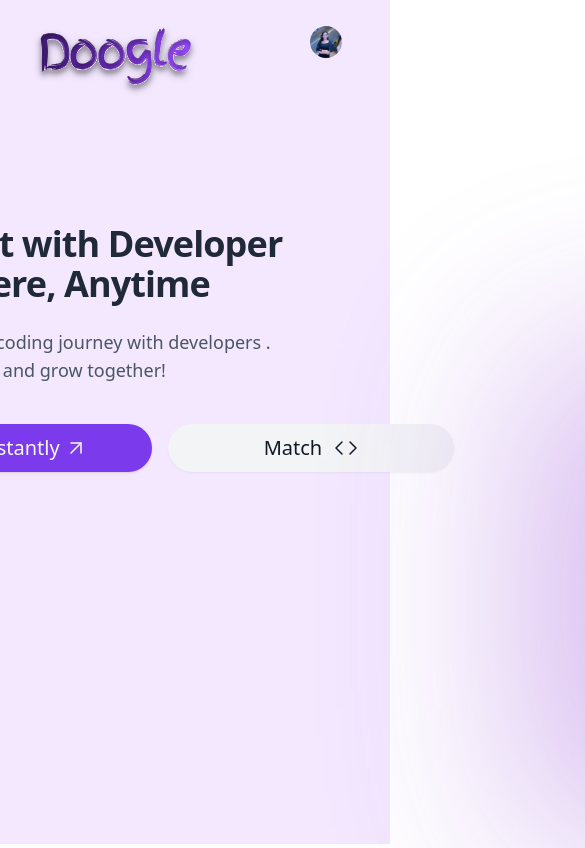
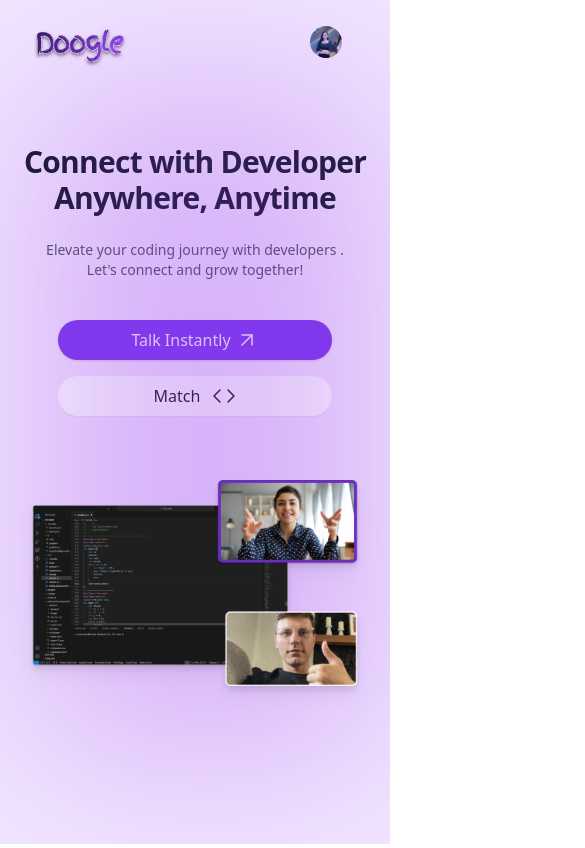
Before and after one commit to SurajjBhardwaj/Doogle, a Next.js app: page / in a window 390 px wide. Shown: the top 848 px of the page, 585 px wide, since content can reach past the window. Built offline with nearby package versions, Linux system fonts and the light colour scheme.

Commit message:
Home page responsive

```diff
--- a/sections/profile/Home.js
+++ b/sections/profile/Home.js
@@ -15,7 +15,7 @@ const Home = () => {
     <section className="w-screen h-screen bg-purple-100 ">
       <div className="mx-auto max-w-screen-2xl px-8 md:px-16 py-2">
         <header className="h-14 flex w-full justify-between py-4">
-          <img src="/Doogle.svg" alt="logo" className=" self-start " />
+          <Image height={100} width={200} src="/Doogle.svg" alt="logo" className=" self-start h-12 w-[6rem] lg:h-16 lg:w-32" />
 
           <HoverCard>
             <HoverCardTrigger asChild>
@@ -42,33 +42,33 @@ const Home = () => {
           {/* <CircleUserRound  color="#6C2DBE" className="h-8 w-8" /> */}
         </header>
 
-        <div className="my-40 flex items-center justify-center gap-16">
+        <div className="my-20 lg:my-40 flex flex-col lg:flex-row items-center justify-center gap-16">
           <div class=" flex flex-col  justify-center">
-            <span class=" text-4xl font-extrabold tracking-tight text-gray-800 sm:text-6xl">
+            <span class="text-center text-3xl text-nowrap lg:text-left lg:text-6xl font-extrabold tracking-tight text-gray-900 ">
               <h1>Connect with Developer</h1>
-              <h1>Anywhere, Anytime</h1>
+              <h1 >Anywhere, Anytime</h1>
             </span>
-            <p className="mt-6 px-4 text-left text-lg  text-gray-600">
+            <p className=" text-center lg:text-left  mt-6 px-4 text-sm lg:text-xl  text-gray-600">
               Elevate your coding journey with  developers .
 
             </p>
-            <p className="px-4 text-left text-lg  text-gray-600">
+            <p className=" text-center lg:text-left  px-4 text-sm lg:text-xl  text-gray-600">
             Let&apos;s connect and grow
               together!
             </p>
-            <div class="mt-10 flex items-center gap-x-4">
+            <div class="mt-10 flex flex-col gap-y-4 lg:flex-row items-center lg:gap-x-4">
 
 
 
-              <Button className=" p-6 px-16 rounded-full space-x-1">
+              <Button className="p-5 lg:p-6 px-7 lg:px-16 rounded-full space-x-1 w-4/5">
 
-                <p className="text-xl font-light ">
+                <p className="text-base lg:text-xl font-light ">
                 Talk Instantly
                 </p>
                 <ArrowUpRight strokeWidth={1.5} />
               </Button>
-              <Button className="space-x-3 p-6 px-24 rounded-full " variant="secondary">
-              <p className="text-xl font-light ">
+              <Button className="p-5 lg:p-6 px-7 lg:px-16  space-x-3  rounded-full  w-4/5 bg-white" variant="secondary">
+              <p className="text-base lg:text-xl font-light ">
               Match
               </p>
                 <Code strokeWidth={1.5} />
@@ -77,7 +77,7 @@ const Home = () => {
           </div>
 
           <div className="">
-            <div className="absolute  w-[600px] h-[500px]  opacity-30 blur-[100px] bg-purple-700 "></div>
+            <div className="absolute top-[10%] w-[90%] h-[80%] lg:w-[600px] lg:h-[500px]  opacity-30 blur-[100px] bg-purple-600 lg:bg-purple-700 "></div>
             <Image
               src="/Home.png"
               height={400}
```
